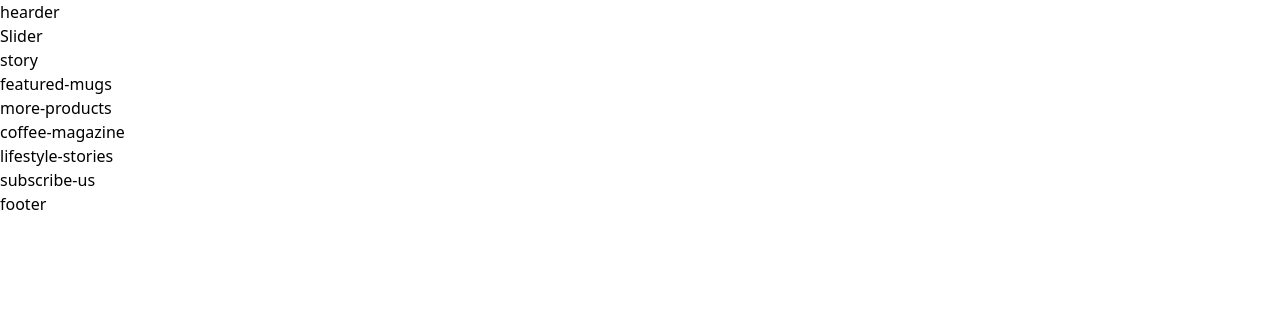
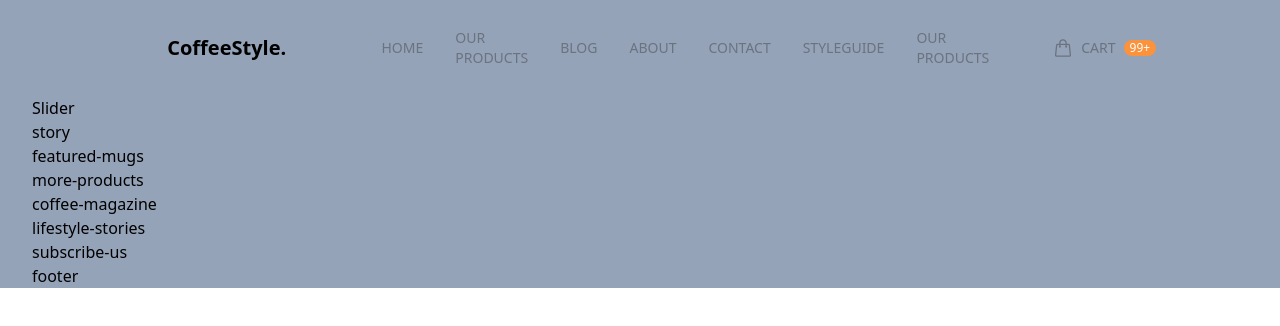
Before and after one commit to KH7NH/tailwind-coffee, a website: page src/index.html in a window 1280 px wide. Drawn offline with Linux system fonts and the light colour scheme.

Commit message:
add_header

```diff
--- a/src/index.html
+++ b/src/index.html
@@ -3,13 +3,37 @@
 <head>
   <meta charset="UTF-8">
   <meta name="viewport" content="width=device-width, initial-scale=1.0">
-  <link href="./output.css" rel="stylesheet">
+  <link href="./output.css" type="text/css" rel="stylesheet">
 </head>
 <body>
   <div id="root">
-    <div class="content-wrapper">
-      <header>
-        hearder
+    <div class="content-wrapper max-w-screen-2xl text-base mx-auto px-8 bg-slate-400">
+      <header class="py-6 mx-10">
+        <nav class="flex flex-row justify-between items-center">
+          <div class="logo basis-2/6 text-center text-xl font-semibold cursor-pointer">
+            CoffeeStyle.
+          </div>
+          <ul class="basis-3/6 flex items-center justify-end gap-8 uppercase text-sm text-gray-500 font-medium">
+            <li class="hdk-top-menu-item"><a href="#">Home</a></li>
+            <li class="hdk-top-menu-item"><a href="#">Our Products</a></li>
+            <li class="hdk-top-menu-item"><a href="#">Blog</a></li>
+            <li class="hdk-top-menu-item"><a href="#">About</a></li>
+            <li class="hdk-top-menu-item"><a href="#">Contact</a></li>
+            <li class="hdk-top-menu-item"><a href="#">StyleGuide</a></li>
+            <li class="hdk-top-menu-item"><a href="#">Our Products</a></li>
+          </ul>
+          <ul class="basis-1/6 flex justify-start items-center ml-16 uppercase text-sm text-gray-500 font-medium">
+            <li class="hdk-top-menu-item">
+              <a href="#" class="flex items-center">
+                <svg xmlns="http://www.w3.org/2000/svg" fill="none" viewBox="0 0 24 24" stroke-width="1.5" stroke="currentColor" class="hdk-icon">
+                  <path stroke-linecap="round" stroke-linejoin="round" d="M15.75 10.5V6a3.75 3.75 0 1 0-7.5 0v4.5m11.356-1.993 1.263 12c.07.665-.45 1.243-1.119 1.243H4.25a1.125 1.125 0 0 1-1.12-1.243l1.264-12A1.125 1.125 0 0 1 5.513 7.5h12.974c.576 0 1.059.435 1.119 1.007ZM8.625 10.5a.375.375 0 1 1-.75 0 .375.375 0 0 1 .75 0Zm7.5 0a.375.375 0 1 1-.75 0 .375.375 0 0 1 .75 0Z" />
+                </svg>
+                <span class="mx-2 ">Cart</span>
+                <span class="hdk-badge-circle bg-orange-400 text-white">99+</span>
+              </a>
+            </li>
+          </ul>
+        </nav>
       </header>
 
       <main>
--- a/src/input.css
+++ b/src/input.css
@@ -1,3 +1,14 @@
 @tailwind base;
 @tailwind components;
 @tailwind utilities;
+
+.hdk-top-menu-item{
+    @apply cursor-pointer py-1 hover:text-gray-800 relative after:absolute after:bottom-0 after:left-0
+    after:bg-light-coffee after:h-0.5 after:w-0 hover:after:w-full after:transition-all after:ease-in-out after:duration-300;
+}
+.hdk-icon{
+    @apply w-5 h-5 inline-block;
+}
+.hdk-badge-circle{
+    @apply text-xs text-center rounded-full px-1.5;
+}
--- a/tailwind.config.js
+++ b/tailwind.config.js
@@ -2,7 +2,11 @@
 module.exports = {
   content: ["./src/**/*.{html,js}"],
   theme: {
-    extend: {},
+    extend: {
+      colors:{
+        'light-coffee': "#C89F94",
+      }
+    },
   },
   plugins: [],
 }
```
Also changed, not shown: src/output.css.
